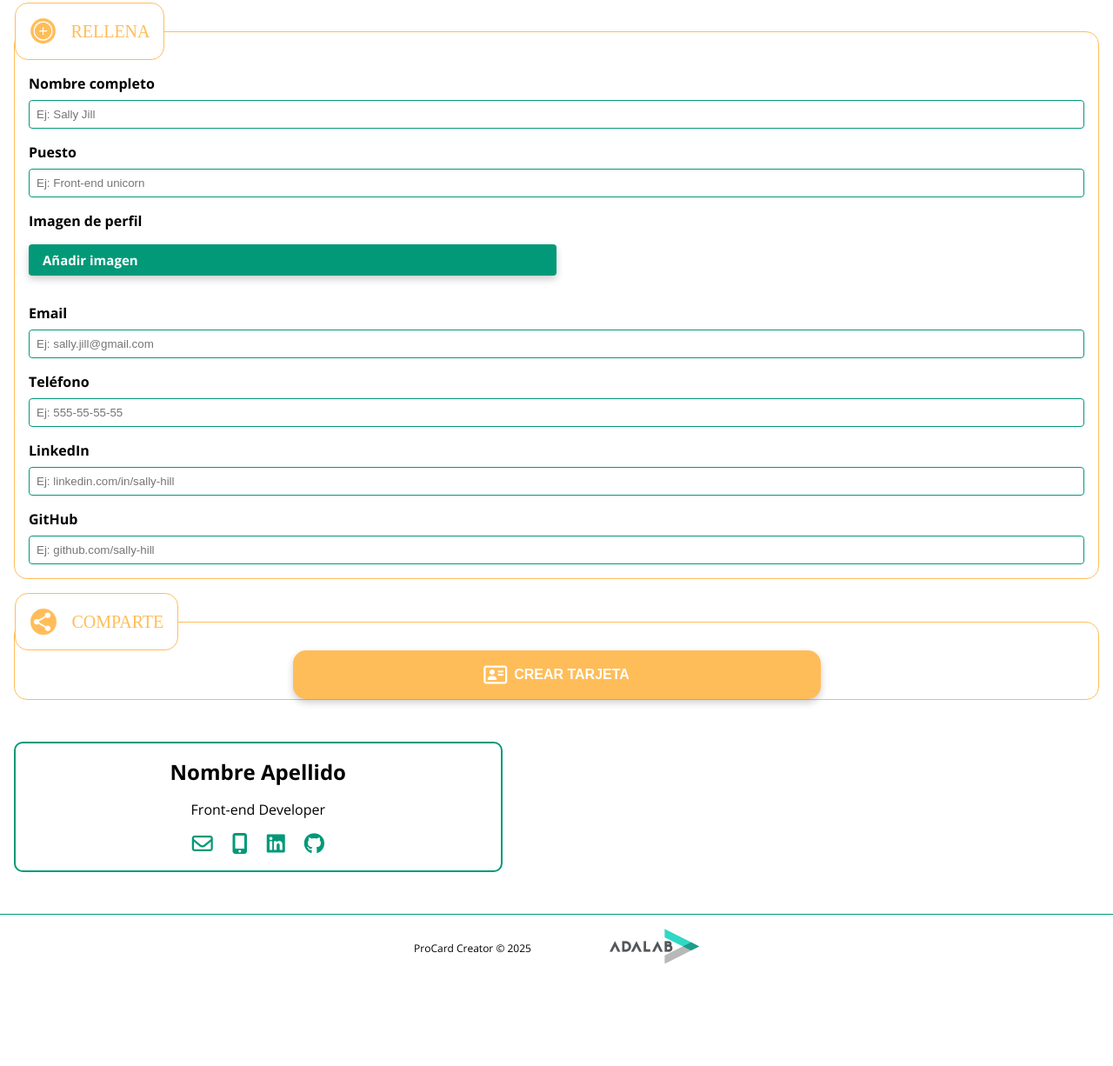
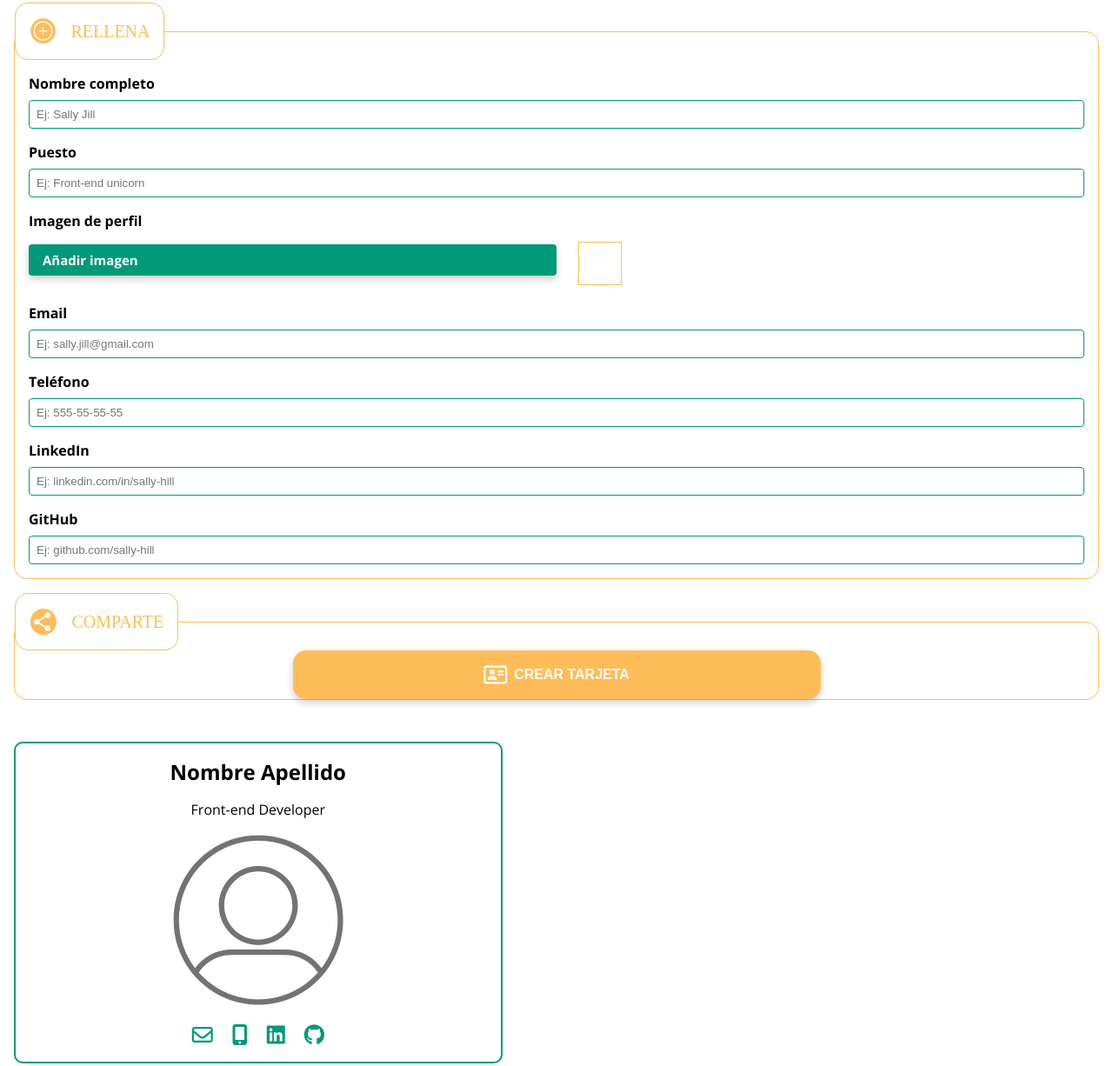
Before and after one commit to biancadragan/project-promo-c-pt-module-2-team-1, a website built with Vite: page src/create-card.html in a window 1280 px wide. Shown: the part 404-1630 px from the top of the page at 87% size. Before the commit the page ends 1532 px from the top, so only its background shows below. Built offline with nearby package versions, Linux system fonts and the light colour scheme; a web font is replaced by a local one.

Commit message:
Add profile picture

```diff
--- a/src/create-card.html
+++ b/src/create-card.html
@@ -98,12 +98,11 @@
                         <div class="collapsible__content">
                             <div class="collapsible__imginput">
                                 <label class="collapsible__label" for="img-selector">Imagen de perfil</label>
-                                <label class="collapsible__add_btn" for="img-selector">Añadir imagen</label>
-                                <input class="hidden js_imgFile" type="file" id="img-selector">
-                            </div>
-                            <div class="profile">
-                                <div class="profile__image js__profile-image" style="background-color: #cccccc;"></div>
-                                <div class="profile__preview js__profile-preview" style="background-color: #eaeaea;"></div>
+                                <div class="collapsible__input-group">
+                                    <label class="collapsible__add_btn" for="img-selector">Añadir imagen</label>
+                                    <input class="hidden js__profile-upload-btn" type="file" id="img-selector">
+                                    <span class="collapsible__preview-pic js__profile-preview"></span>
+                                </div>
                             </div>
                         </div>
                         <div class="collapsible__content">
@@ -153,6 +152,7 @@
             <div class="preview-card">
                 <h2 id="preview-name">Nombre Apellido</h2>
                 <p id="preview-job">Front-end Developer</p>
+                <div class="preview-photo js__profile-image" style="background-image: url('../images/Profile-pic.png');"></div>
                 <div class="preview-links">
 
                     <a href="#" id="preview-email">
@@ -183,11 +183,5 @@
     </main>
 
     <load src="./partials/footer.html" />
-
+    <script src="./js/get-avatar.js"></script>
 </body>
-
-</html>
-
-</body>
-
-</html>
--- /dev/null
+++ b/src/js/get-avatar.js
@@ -0,0 +1,46 @@
+'use strict'
+
+console.log("Ready");
+
+const fr = new FileReader();
+const fileField = document.querySelector('.js__profile-upload-btn');
+const profileImage = document.querySelector('.js__profile-image');
+const profilePreview = document.querySelector('.js__profile-preview');
+
+
+/**
+ * Recoge el archivo añadido al campo de tipo "file"
+ * y lo carga en nuestro objeto FileReader para que
+ * lo convierta a algo con lo que podamos trabajar.
+ * Añade un listener al FR para que ejecute una función
+ * al tener los datos listos
+ * @param {evento} e
+ */
+function getImage(e){
+  const myFile = e.currentTarget.files[0];
+  fr.addEventListener('load', writeImage);
+  fr.readAsDataURL(myFile);
+}
+
+
+/**
+ * Una vez tenemos los datos listos en el FR podemos
+ * trabajar con ellos ;)
+ */
+function writeImage() {
+  /* En la propiedad `result` de nuestro FR se almacena
+   * el resultado. Ese resultado de procesar el fichero que hemos cargado
+   * podemos pasarlo como background a la imagen de perfil y a la vista previa
+   * de nuestro componente.
+   */
+  profileImage.style.backgroundImage = `url(${fr.result})`;
+  profilePreview.style.backgroundImage = `url(${fr.result})`;
+}
+
+
+/**
+ * Añadimos los listeners necesarios:
+ * - al botón visible para generar el click automático
+ * - al campo oculto para cuando cambie su value
+ */
+fileField.addEventListener('change', getImage);
--- a/src/scss/components/create-card.scss
+++ b/src/scss/components/create-card.scss
@@ -104,6 +104,21 @@
     }
   }
 
+  &__input-group {
+    display: flex;
+    align-items: center;
+    gap: 10px;
+  }
+
+  &__preview-pic {
+      width: 50px;
+      height: 50px;
+      margin-left: 15px;
+      border: solid 1px $primary-color;
+      background-size: cover;
+      background-position: center;
+      background-repeat: no-repeat;
+  }
 
   &__create_btn {
     text-transform: uppercase;
@@ -136,7 +151,6 @@
 
 }
 
-
 // Paletas de colores
 
 .palette {
@@ -168,12 +182,25 @@
   border: 2px solid $secondary-color;
   padding: 1rem;
   border-radius: 10px;
+  display: flex;
+  justify-content: center;
+  align-items: center;
+  flex-direction: column;
 }
 
 .preview-card h2,
 .preview-card p {
   margin-bottom: 1rem;
   font-family: $fontfamily-subtitle;
+}
+
+.preview-photo {
+  width: 250px;
+  height: 200px;
+  margin-bottom: 20px;
+  background-repeat: no-repeat;
+  background-position: center;
+  background-size: cover;
 }
 
 .preview-links a {
--- a/src/scss/core/_variables.scss
+++ b/src/scss/core/_variables.scss
@@ -10,3 +10,7 @@ $fontsize-subtitle-landing: 20px;
 
 $primary-color: #ffbd59;
 $secondary-color: #029978;
+
+.hidden {
+    display: none;
+}
--- a/src/scss/main.scss
+++ b/src/scss/main.scss
@@ -4,7 +4,3 @@
 @import 'layout/footer';
 @import 'layout/header';
 @import 'components/create-card.scss';
-
-.hidden {
-    display: none;
-}
```
Also changed, not shown: src/js/main.js (+1 -25 lines), src/images/Profile-pic.png (added).
